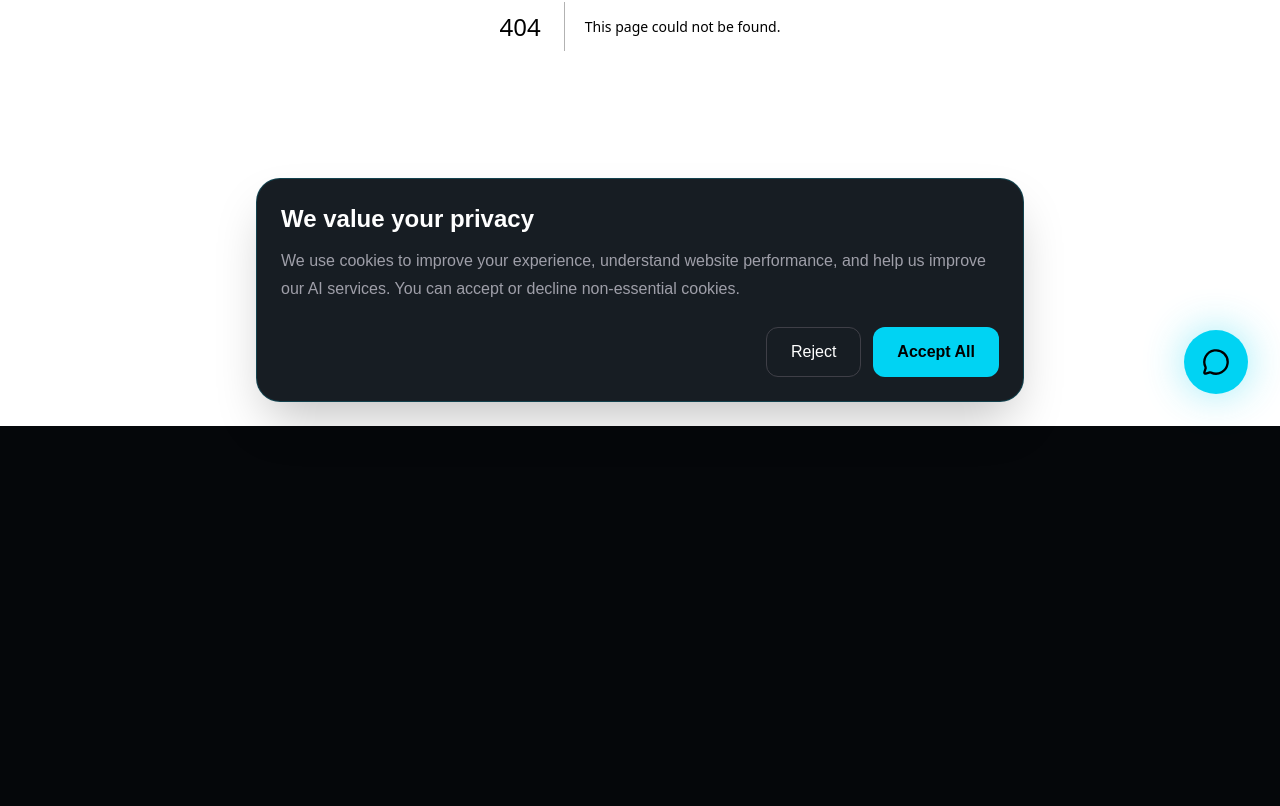
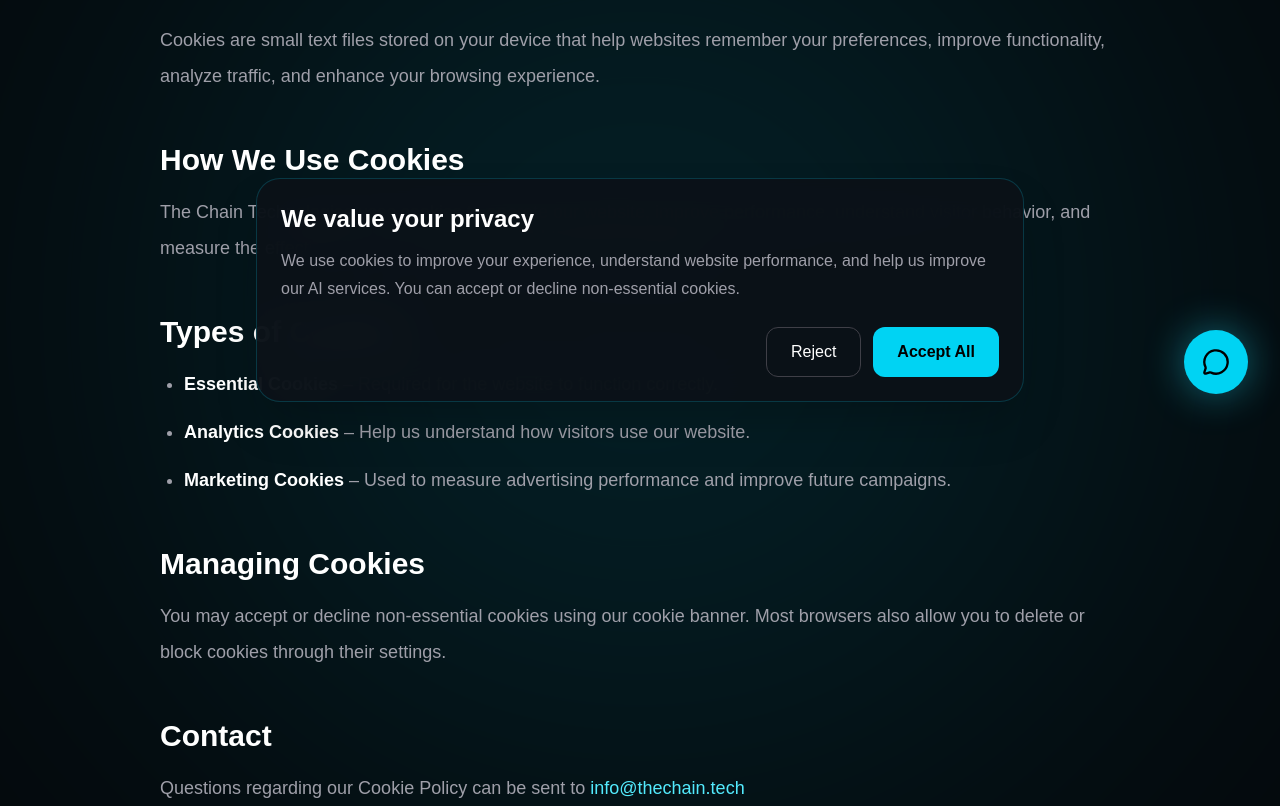
Before and after one commit to TheChainEnterprise/the-chain-tech, a Next.js app: page /cookie-policy in a window 1280 px wide. Before the commit this address had no page. Shown: the part 374-1180 px from the top of the page. Before the commit the page ends 800 px from the top, so only its background shows below. Built offline with nearby package versions, Linux system fonts and the light colour scheme.

Commit message:
Add Cookie Policy page

```diff
--- /dev/null
+++ b/app/cookie-policy/page.tsx
@@ -0,0 +1,120 @@
+"use client";
+
+import Navbar from "@/components/Navbar";
+import Footer from "@/components/Footer";
+import { motion } from "framer-motion";
+
+export default function CookiePolicyPage() {
+  return (
+    <>
+      <Navbar />
+
+      <main className="min-h-screen bg-[#05070A] pt-20 text-white">
+
+        <section className="relative overflow-hidden border-b border-cyan-400/10 py-28">
+
+          <motion.div
+            animate={{
+              scale: [1, 1.08, 1],
+              opacity: [0.08, 0.18, 0.08],
+            }}
+            transition={{
+              duration: 10,
+              repeat: Infinity,
+            }}
+            className="absolute left-1/2 top-1/2 h-[900px] w-[900px] -translate-x-1/2 -translate-y-1/2 rounded-full bg-cyan-400 blur-[240px]"
+          />
+
+          <div className="relative z-10 mx-auto max-w-5xl px-8">
+
+            <h1 className="text-center text-7xl font-black">
+              Cookie Policy
+            </h1>
+
+            <div className="mt-20 space-y-12 text-lg leading-9 text-zinc-400">
+
+              <section>
+                <h2 className="mb-4 text-3xl font-bold text-white">
+                  What Are Cookies?
+                </h2>
+
+                <p>
+                  Cookies are small text files stored on your device that help
+                  websites remember your preferences, improve functionality,
+                  analyze traffic, and enhance your browsing experience.
+                </p>
+              </section>
+
+              <section>
+                <h2 className="mb-4 text-3xl font-bold text-white">
+                  How We Use Cookies
+                </h2>
+
+                <p>
+                  The Chain Technologies uses cookies to operate our website,
+                  improve performance, understand visitor behavior, and measure
+                  the effectiveness of our services and marketing campaigns.
+                </p>
+              </section>
+
+              <section>
+                <h2 className="mb-4 text-3xl font-bold text-white">
+                  Types of Cookies
+                </h2>
+
+                <ul className="list-disc space-y-3 pl-6">
+                  <li>
+                    <strong className="text-white">Essential Cookies</strong>
+                    {" "}– Required for the website to function correctly.
+                  </li>
+
+                  <li>
+                    <strong className="text-white">Analytics Cookies</strong>
+                    {" "}– Help us understand how visitors use our website.
+                  </li>
+
+                  <li>
+                    <strong className="text-white">Marketing Cookies</strong>
+                    {" "}– Used to measure advertising performance and improve
+                    future campaigns.
+                  </li>
+                </ul>
+              </section>
+
+              <section>
+                <h2 className="mb-4 text-3xl font-bold text-white">
+                  Managing Cookies
+                </h2>
+
+                <p>
+                  You may accept or decline non-essential cookies using our
+                  cookie banner. Most browsers also allow you to delete or block
+                  cookies through their settings.
+                </p>
+              </section>
+
+              <section>
+                <h2 className="mb-4 text-3xl font-bold text-white">
+                  Contact
+                </h2>
+
+                <p>
+                  Questions regarding our Cookie Policy can be sent to{" "}
+                  <span className="text-cyan-300">
+                    info@thechain.tech
+                  </span>
+                </p>
+              </section>
+
+            </div>
+
+          </div>
+
+        </section>
+
+      </main>
+
+      <Footer />
+    </>
+  );
+}
```
